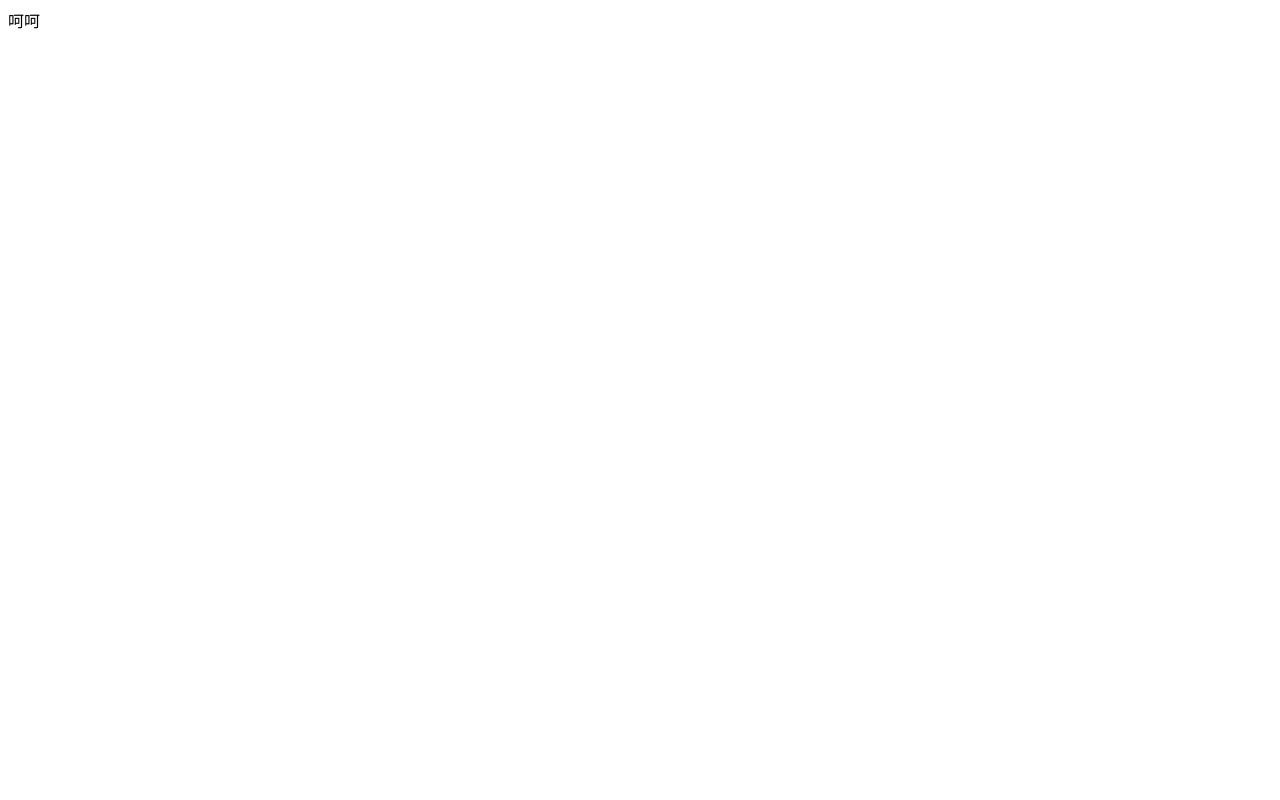
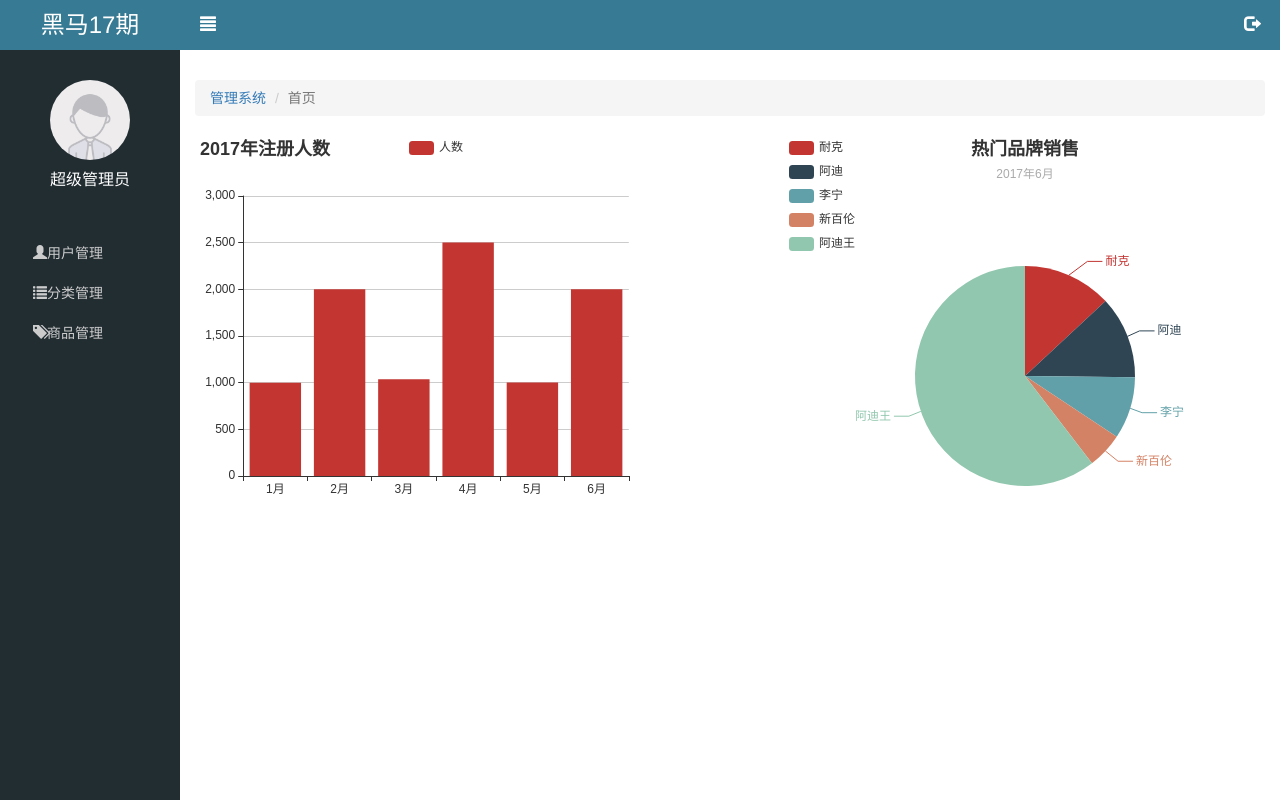
Before and after one commit to YuanShimin5331/letao, a website: page public/pc/index.html in a window 1280 px wide. Drawn offline with Linux system fonts and the light colour scheme; no server answers.

Commit message:
index页面

```diff
--- a/public/pc/css/common.css
+++ b/public/pc/css/common.css
@@ -1,4 +1,19 @@
 @charset "utf-8";
+html,body {
+  height: 100%;
+}
+
+a {
+  text-decoration: none;
+}
+
+/*lv ha*/
+a:link, a:visited, a:hover, a:active {
+  text-decoration: none;
+}
+
+
+
 * {
   margin: 0;
   padding: 0;
@@ -11,3 +26,118 @@
 .mt_150 {
   margin-top: 150px;
 }
+
+
+
+/*侧边栏样式 */
+
+
+.lt_aside{
+  width: 180px;
+  height: 100%;
+  background-color: #222d32;
+  position: fixed;
+  top:0;
+  left: 0;
+  transition: all 1s;
+  z-index: 999;
+}
+.lt_aside.now {
+  left: -180px;
+}
+
+
+.brand a {
+  width: 180px;
+  height: 50px;
+  background-color: #367a93;
+  display: block;
+  color: #fff;
+  font-size:24px;
+  line-height: 50px;
+  text-align:center;
+}
+.user {
+  width: 180px;
+  height: 150px;
+}
+.user img {
+  width: 80px;
+  height: 80px;
+  display: block;
+  margin: 30px auto 0;
+  border-radius: 50%;
+}
+.user p {
+  height: 40px;
+  line-height: 40px;
+  text-align: center;
+  color: #fff;
+  font-size: 16px;
+}
+
+
+ .nav a {
+  display: block;
+  height: 40px;
+  line-height: 40px;
+  padding-left: 30px;
+  color: #ccc;
+  border: 3px solid transparent;
+}
+ .nav a.now {
+  border-left-color: #069;
+  background-color: #1d1f21;
+  color: #fff;
+}
+.nav .child a {
+  padding-left: 50px;
+}
+
+
+
+/* 主体 */
+.lt_main {
+  width: 100%;
+  height: 100%;
+  padding-left: 180px;
+  /* background-color:pink; */
+
+}
+
+.lt_main.now {
+  padding-left: 0;
+}
+
+.lt_topbar {
+  height: 50px;
+  background-color: #367a93;
+  padding: 0 20px 0 200px;
+  margin-bottom: 20px;
+  position: fixed;
+  width: 100%;
+  top: 0;
+  left: 0;
+  z-index: 998;
+  transition: all 1s;;
+}
+.lt_topbar.now {
+  padding-left: 20px;
+}
+.lt_topbar a {
+  font-size: 16px;
+  color: #fff;
+  line-height: 50px;
+}
+
+
+.container-fluid{
+  padding-top: 80px;
+}
+
+/* 折线图与饼图 */
+.pic_left,
+.pic_right {
+  width: 45%;
+  height: 400px;
+}
--- a/public/pc/index.html
+++ b/public/pc/index.html
@@ -1,12 +1,98 @@
 <!DOCTYPE html>
-<html lang="en">
+<html lang="zh-CN">
 <head>
   <meta charset="UTF-8">
-  <meta name="viewport" content="width=device-width, initial-scale=1.0">
-  <meta http-equiv="X-UA-Compatible" content="ie=edge">
-  <title>Document</title>
+  <title>乐淘管理系统-首页</title>
+  <link rel="stylesheet" href="lib/bootstrap/css/bootstrap.css">
+  <link rel="stylesheet" href="lib/bootstrap-validator/css/bootstrapValidator.css">
+  <link rel="stylesheet" href="lib/nprogress/nprogress.css">
+  <link rel="stylesheet" href="css/common.css">
 </head>
 <body>
-  <div>呵呵</div>
+<!-- 侧边栏 -->
+<div class="lt_aside ">
+  <div class="brand">
+    <a href="index.html">黑马17期</a>
+  </div>
+  <div class="user">
+    <img src="./images/default.png" alt="">
+    <p>超级管理员</p>
+  </div>
+  <div class="nav">
+    <ul>
+      <li><a href="#"><span class="glyphicon glyphicon-user"></span>用户管理</a></li>
+      <li>
+        <a href="javascript:;"><span class="glyphicon glyphicon-list"></span>分类管理</a>
+        <div class="child" style="display:none">
+          <a href="#">一级分类</a>
+          <a href="#">二级分类</a>
+        </div>
+      </li>
+      <li><a href="#"><span class="glyphicon glyphicon-tags"></span>商品管理</a></li>
+    </ul>
+  </div>
+
+
+
+</div>
+<!-- 主体 -->
+<div class="lt_main">
+  <div class="lt_topbar">
+    <a href="javascript:;" class="pull-left icon_menu"><span class="glyphicon glyphicon-align-justify"></span></a>
+    <a href="javascript:;" class="pull-right icon_logout"><span class="glyphicon glyphicon-log-out"></span></a>
+  </div>
+
+  <div class="container-fluid">
+      <!--面包屑导航-->
+      <ol class="breadcrumb">
+        <li><a href="#">管理系统</a></li>
+        <li class="active">首页</li>
+      </ol>
+
+
+      <!--折线图与饼图-->
+      <div class="lt_content">
+        <div class="pic_left pull-left"></div>
+        <div class="pic_right pull-right"></div>
+      </div>
+  </div>
+</div>
+
+
+
+<!-- 退出模态框 -->
+<div class="modal fade" tabindex="-1" id="logoutModal">
+    <div class="modal-dialog modal-sm">
+      <div class="modal-content">
+        <div class="modal-header">
+          <button type="button" class="close" data-dismiss="modal"><span>&times;</span></button>
+          <h4 class="modal-title">温馨提示</h4>
+        </div>
+        <div class="modal-body">
+          <p class="text-danger">
+            <span class="glyphicon glyphicon-info-sign"></span>
+            您确定要退出后台管理系统吗？
+          </p>
+        </div>
+        <div class="modal-footer">
+          <button type="button" class="btn btn-default" data-dismiss="modal">取消</button>
+          <button type="button" class="btn btn-primary btn_logout">退出</button>
+        </div>
+      </div>
+    </div>
+</div>
+
+
+
+
+
+
+<script src="lib/jquery/jquery.js"></script>
+<script src="lib/bootstrap/js/bootstrap.js"></script>
+<script src="lib/bootstrap-validator/js/bootstrapValidator.js"></script>
+<script src="lib/nprogress/nprogress.js"></script>
+<script src="lib/echarts/echarts.min.js"></script>
+<script src="js/common.js"></script>
+<script src="js/index.js"></script>
 </body>
 </html>
--- a/public/pc/js/common.js
+++ b/public/pc/js/common.js
@@ -1,50 +1,68 @@
-
-$(function () {
-
 
 //进度条功能
-    NProgress.configure({ showSpinner: false });//关闭进度环
+//禁用进度环
+NProgress.configure({ showSpinner: false });
 
+//注册一个全局的ajaxStart事件，所有的ajax在开启的时候，会触发这个事件
 $(document).ajaxStart(function () {
-      //在发送ajax之前，要开启进度条，ajax结束后，要关闭进度条。
-      //使用进度条插件
+  //开启进度条
   NProgress.start();
 });
 
 $(document).ajaxStop(function () {
-      //本地接口，加了一个延时
+  //完成进度条
   setTimeout(function () {
     NProgress.done();
-      }, 1000);
+  }, 500);
 });
 
 
-    //在非登陆页面，发送ajax请求，询问用户是否登录，如果没登录，跳转到登录页面。
+//非登陆页面，判断当前用户是否是登录了，如果登录了，就继续，如果没登陆，需要跳转到登录页面。
 if(location.href.indexOf("login.html") == -1){
   $.ajax({
     type:"get",
     url:"/employee/checkRootLogin",
-        success:function (info) {
-          if(info.error == 400){
-            //说明没有登录，
+    success:function (data) {
+      if(data.error === 400){
+        //说明用户没有登录，跳转到登录页面
+        location.href = "login.html";
+      }
+    }
+  })
+}
+
+
+
+//二级分类显示隐藏功能
+$(".child").prev().on("click", function () {
+  $(this).next().slideToggle();
+});
+
+//侧边栏显示隐藏功能
+$(".icon_menu").on("click", function () {
+  $(".lt_aside").toggleClass("now");
+  $(".lt_main").toggleClass("now");
+  $(".lt_topbar").toggleClass("now");
+});
+
+
+$(".icon_logout").on("click", function () {
+  $("#logoutModal").modal("show");
+
+
+  //给退出按钮注册事件, off:解绑所有的事件
+  $(".btn_logout").off().on("click", function () {
+    //console.log("Hehe");
+    //发送ajax请求，退出系统
+    $.ajax({
+      type:"get",
+      url:"/employee/employeeLogout",
+      success:function (data) {
+        if(data.success){
+          //退出成功
           location.href = "login.html";
         }
       }
     });
-    }
-
-
-
-
-
-
-
-
-
-
-
-
-
-
-
   });
+});
--- a/public/pc/js/index.js
+++ b/public/pc/js/index.js
@@ -0,0 +1,71 @@
+/**
+ * Created by HUCC on 2017/11/21.
+ */
+$(function () {
+  //柱形图
+  var myChart = echarts.init(document.querySelector(".pic_left"));
+  // 指定图表的配置项和数据
+  var option = {
+    title: {
+      text: '2017年注册人数'
+    },
+    tooltip: {},
+    legend: {
+      data:['人数']
+    },
+    xAxis: {
+      data: ["1月","2月","3月","4月","5月","6月"]
+    },
+    yAxis: {},
+    series: [{
+      name: '人数',
+      type: 'bar',
+      data: [1000, 2000, 1036, 2501, 1002, 2001]
+    }]
+  };
+  myChart.setOption(option);
+
+
+  var myChart1 = echarts.init(document.querySelector(".pic_right"));
+
+  var option1 = {
+    title : {
+      text: '热门品牌销售',
+      subtext: '2017年6月',
+      x:'center'
+    },
+    tooltip : {
+      trigger: 'item',
+      formatter: "{a} <br/>{b} : {c} ({d}%)"
+    },
+    legend: {
+      orient: 'vertical',
+      left: 'left',
+      data: ['耐克','阿迪','李宁','新百伦','阿迪王']
+    },
+    series : [
+      {
+        name: '访问来源',
+        type: 'pie',
+        radius : '55%',
+        center: ['50%', '60%'],
+        data:[
+          {value:335, name:'耐克'},
+          {value:310, name:'阿迪'},
+          {value:234, name:'李宁'},
+          {value:135, name:'新百伦'},
+          {value:1548, name:'阿迪王'}
+        ],
+        itemStyle: {
+          emphasis: {
+            shadowBlur: 10,
+            shadowOffsetX: 0,
+            shadowColor: 'rgba(0, 0, 0, 0.5)'
+          }
+        }
+      }
+    ]
+  };
+  myChart1.setOption(option1);
+
+});
--- a/public/pc/js/login.js
+++ b/public/pc/js/login.js
@@ -1,6 +1,4 @@
-/**
- * Created by HUCC on 2018/1/11.
- */
+
 $(function () {
 
 
```
Lines whose indentation alone changed are shown as unchanged.
